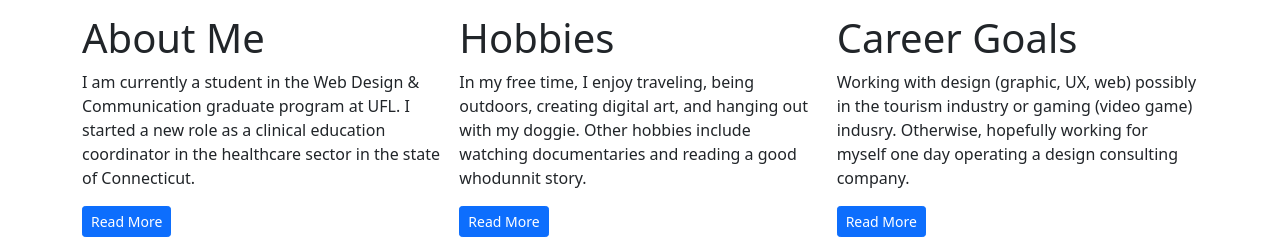
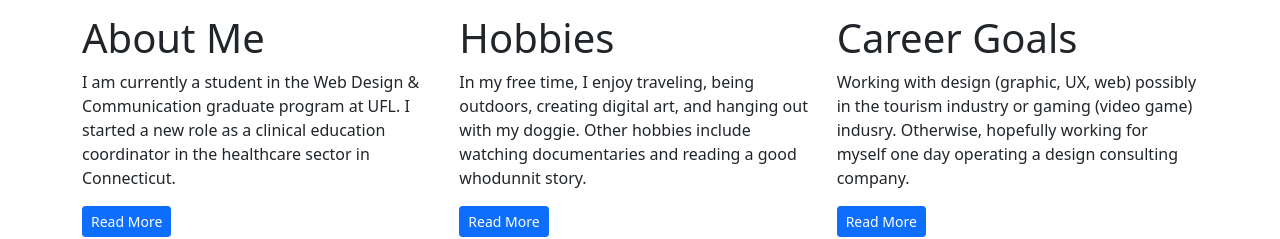
Before and after one commit to Kalln34/m14-hw14-allen-kendra, a plain HTML site: page unsolved/index.html in a window 1280 px wide. Shown: the part 269-508 px from the top of the page. Drawn offline with nearby package versions, Linux system fonts and the light colour scheme.

Commit message:
modified index.html

```diff
--- a/unsolved/index.html
+++ b/unsolved/index.html
@@ -68,7 +68,7 @@
       <div class="row g-3 mt-1">
         <div class="col-md-4 col-6">
           <h1>About Me</h1>
-          <p>I am currently a student in the Web Design & Communication graduate program at UFL. I started a new role as a clinical education coordinator in the healthcare sector in the state of Connecticut.</p>
+          <p>I am currently a student in the Web Design & Communication graduate program at UFL. I started a new role as a clinical education coordinator in the healthcare sector in Connecticut.</p>
             <div class="col-md-4 mb-1">
               <button type="button" class="btn btn-primary btn-sm">Read More</button>
             </div>
```
